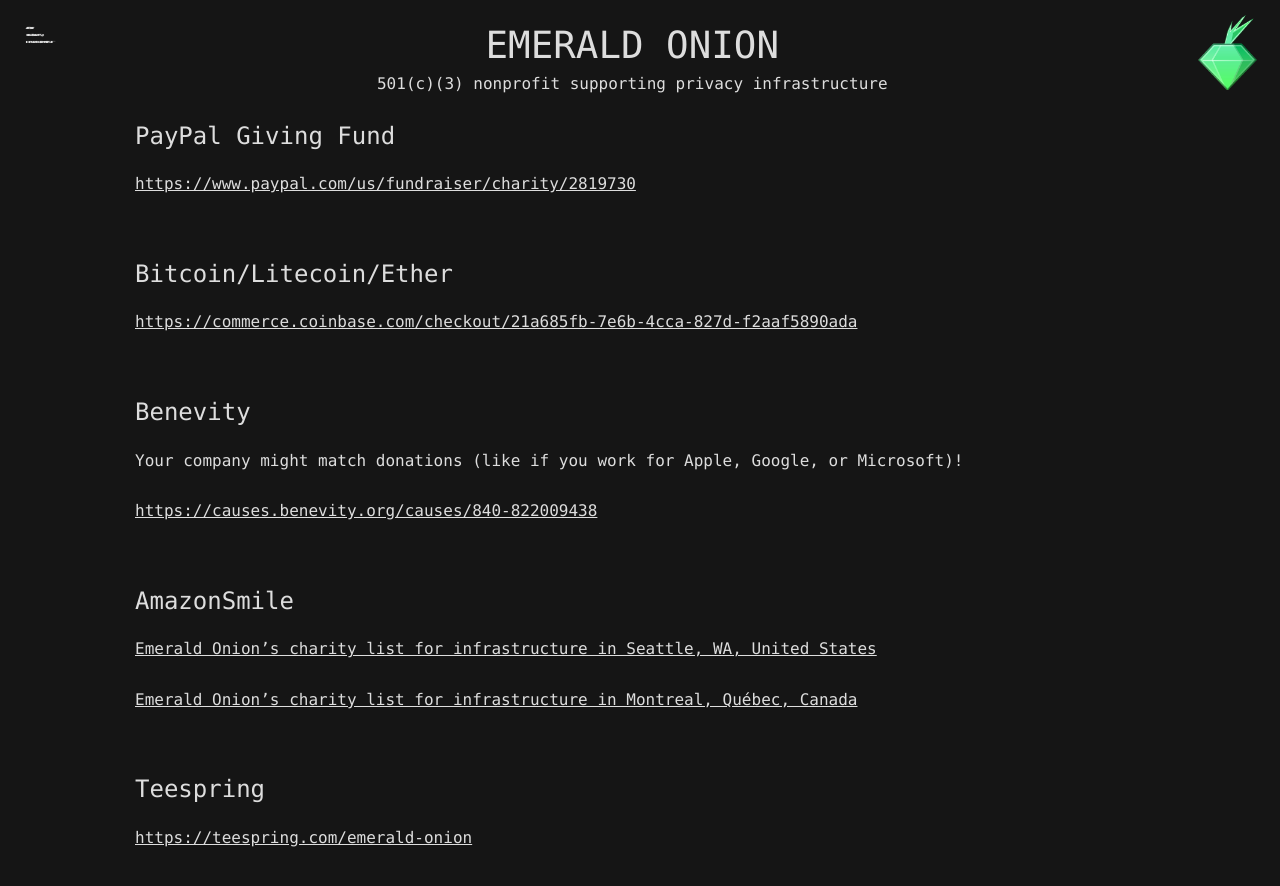
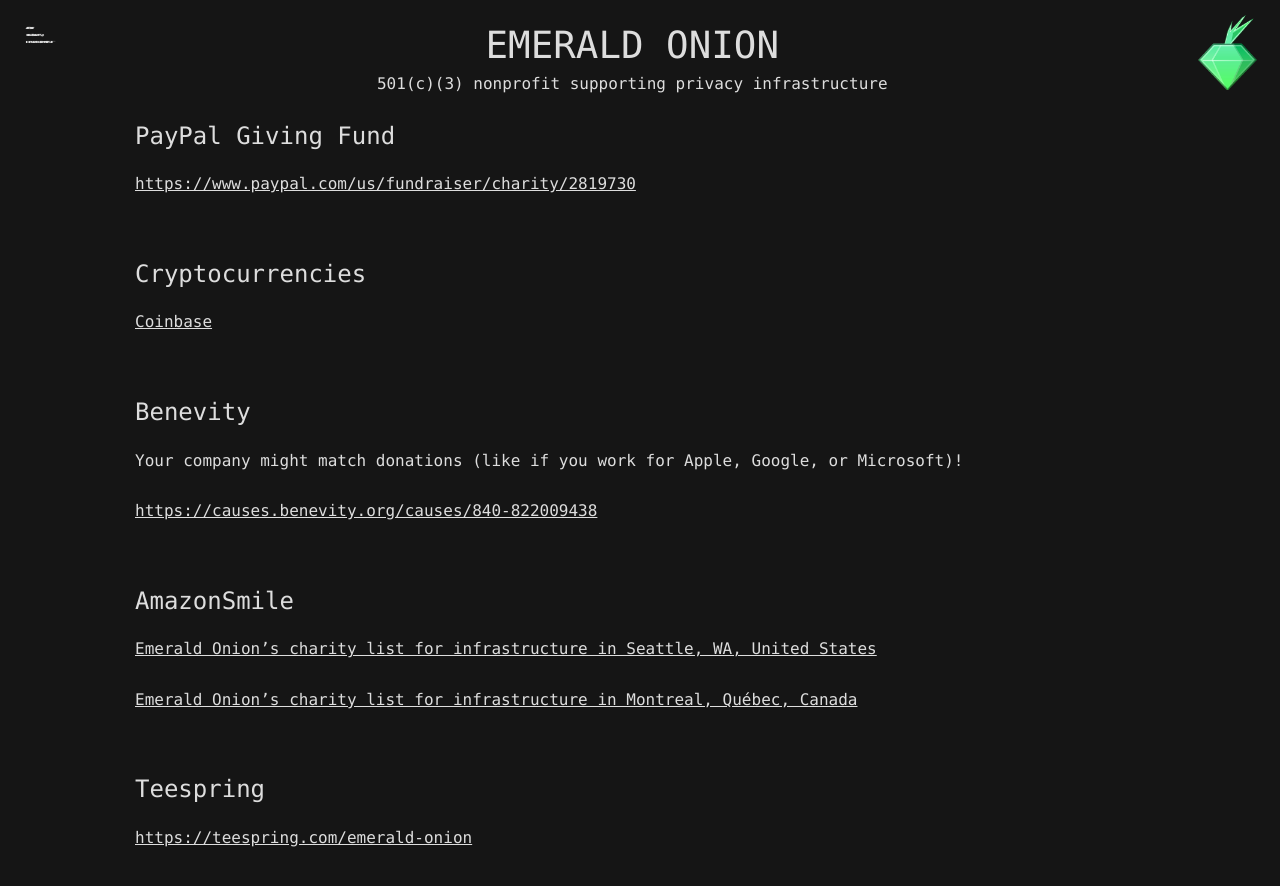
Before and after one commit to emeraldonion/emeraldonion.github.io, a Jekyll site: the page built from donate/index.markdown, in a window 1280 px wide and 900 px high, scrolled down 367 px. Shown: the top 886 px of the window. Built offline with Jekyll 4.4.1, drawn with Linux system fonts in a browser that asks for light colours; our own code applies the rules of GitHub Pages for plain Markdown files.

Commit message:
fixing the link and updating the text for the coinable link

```diff
--- a/donate/index.markdown
+++ b/donate/index.markdown
@@ -8,9 +8,9 @@
 
 <a href="https://www.paypal.com/us/fundraiser/charity/2819730" target="_blank">https://www.paypal.com/us/fundraiser/charity/2819730</a>
 
-# Bitcoin/Litecoin/Ether
+# Cryptocurrencies
 
-<a ref="https://commerce.coinbase.com/checkout/21a685fb-7e6b-4cca-827d-f2aaf5890ada" target="_blank">https://commerce.coinbase.com/checkout/21a685fb-7e6b-4cca-827d-f2aaf5890ada</a>
+<a href="https://commerce.coinbase.com/checkout/21a685fb-7e6b-4cca-827d-f2aaf5890ada" target="_blank">Coinbase</a>
 
 
 # Benevity
```
